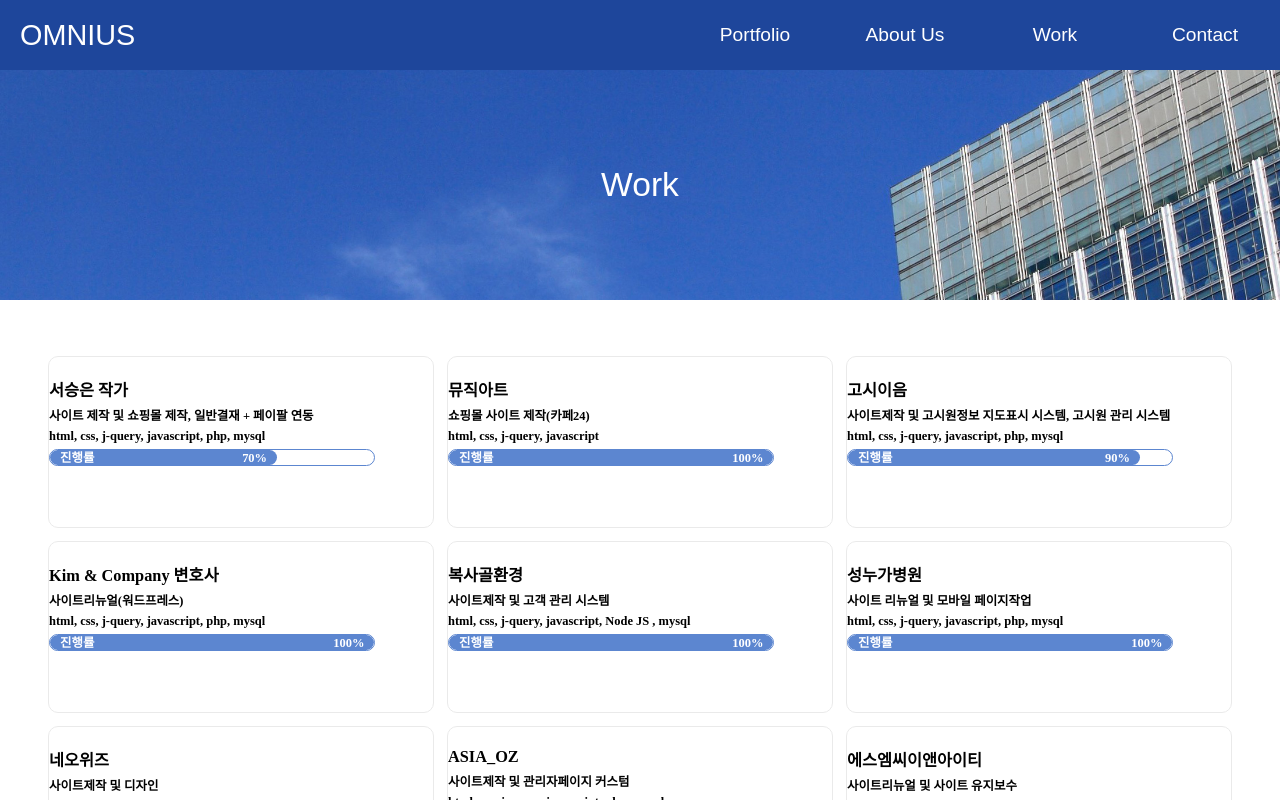
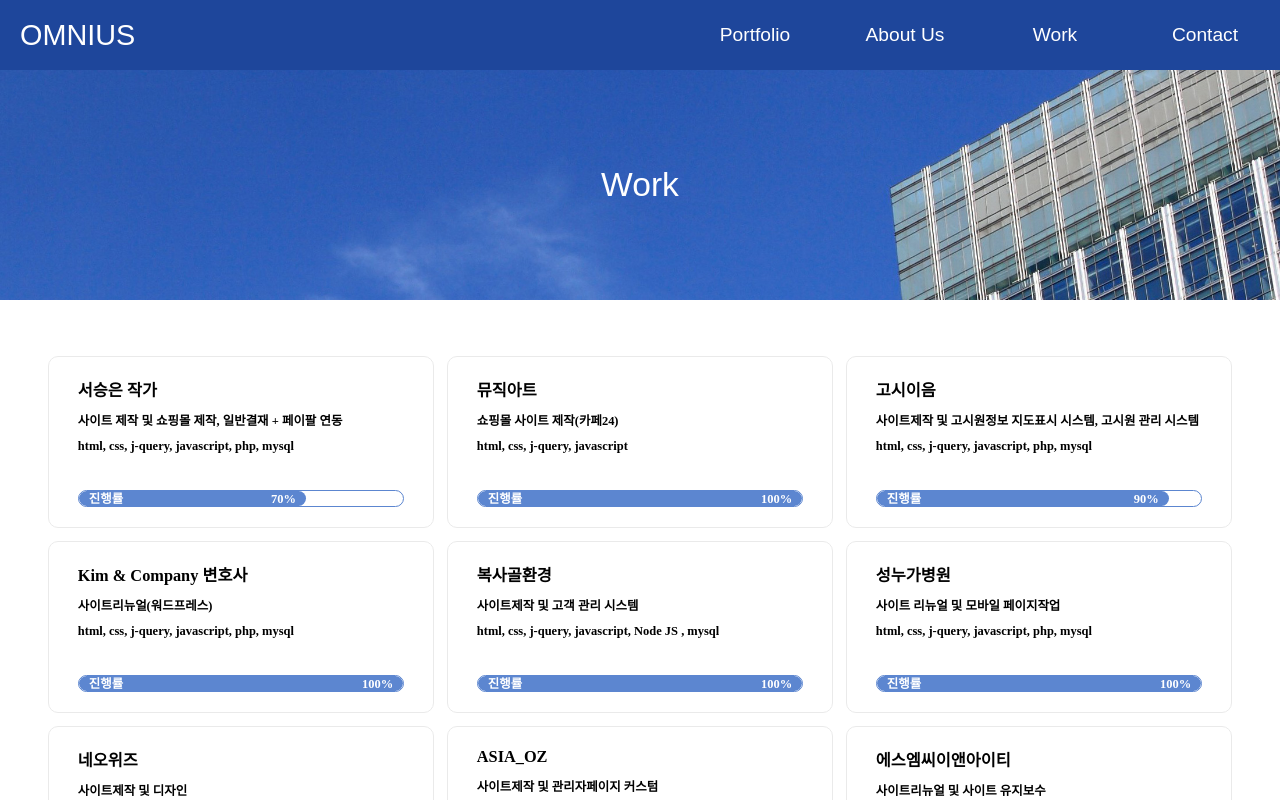
Before and after one commit to omnius-web/omnius_site, a React (Create React App) app: page /work in a window 1280 px wide. Shown: the top 800 px of the page. Built offline with nearby package versions, Linux system fonts and the light colour scheme; a web font is replaced by a local one.

Commit message:
210803-13

```diff
--- a/src/components/work/work.css
+++ b/src/components/work/work.css
@@ -13,14 +13,14 @@
 }
 
 .work .one {
-        position: relative;
+        float: left;
         width: 20%;
         height: 140px;
         /* background-color: #f5f5f5; */
         background-color: white;
         border: 1px solid #eaeaea;
         border-radius: 10px;
-        /* display: flex; */
+        display: flex;
         flex-direction: column;
         justify-content: flex-start;
         align-items: center;
```
